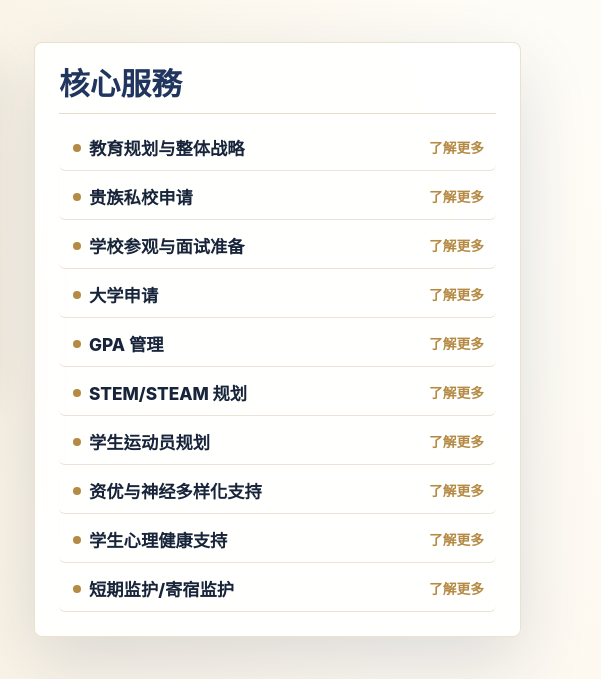
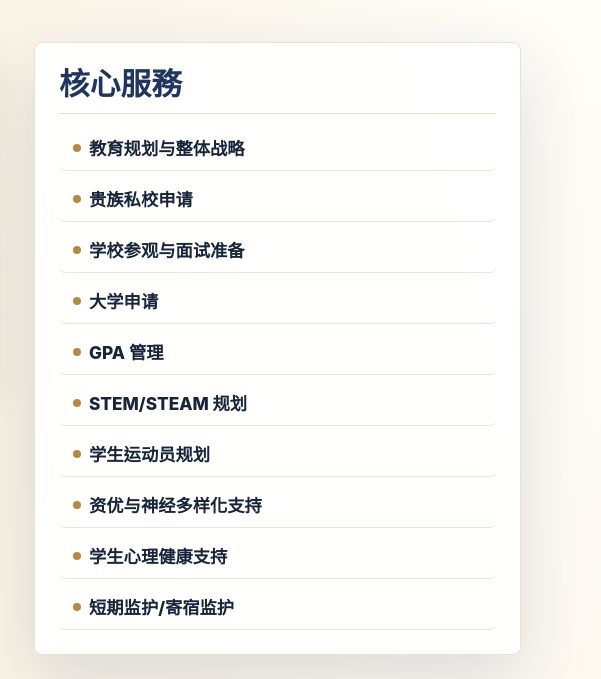
Before and after one commit to animetroconsulting-ui/Animetro-Consulting, a plain HTML site: page zh/index.html in a window 1280 px wide. Shown: the part 83-762 px from the top of the page, 679-1280 px from the left. Drawn offline with Linux system fonts and the light colour scheme.

Commit message:
Add files via upload

```diff
--- a/assets/styles.css
+++ b/assets/styles.css
@@ -278,7 +278,7 @@ p {
   padding: 0;
   list-style: none;
   display: grid;
-  gap: 9px;
+  gap: 10px;
 }
 
 .hero-card li,
@@ -301,6 +301,8 @@ p {
 }
 
 .hero-card li a {
+  display: block;
+  padding: 3px 0;
   color: inherit;
 }
 
@@ -325,7 +327,7 @@ p {
 }
 
 .hero-card .learn-more {
-  display: inline-block;
+  display: none;
   margin-top: 7px;
   color: var(--gold);
   font-size: 0.86rem;
@@ -1143,7 +1145,7 @@ p {
 
 .zh-home .hero-card ul {
   grid-template-columns: 1fr;
-  gap: 4px;
+  gap: 6px;
   margin-top: 12px;
 }
 
@@ -1172,8 +1174,7 @@ p {
   min-height: 44px;
   display: flex;
   align-items: center;
-  justify-content: space-between;
-  gap: 14px;
+  justify-content: flex-start;
   padding: 10px 12px 10px 30px;
 }
 
--- a/zh/index.html
+++ b/zh/index.html
@@ -46,61 +46,51 @@
             <li>
               <a href="/zh/services/#strategic-planning">
                 <span>教育规划与整体战略</span>
-                <span class="learn-more">了解更多</span>
               </a>
             </li>
             <li>
               <a href="/zh/services/#elite-private-school">
                 <span>贵族私校申请</span>
-                <span class="learn-more">了解更多</span>
               </a>
             </li>
             <li>
               <a href="/zh/services/#school-visit-interview">
                 <span>学校参观与面试准备</span>
-                <span class="learn-more">了解更多</span>
               </a>
             </li>
             <li>
               <a href="/zh/services/#university-application">
                 <span>大学申请</span>
-                <span class="learn-more">了解更多</span>
               </a>
             </li>
             <li>
               <a href="/zh/services/#gpa-management">
                 <span>GPA 管理</span>
-                <span class="learn-more">了解更多</span>
               </a>
             </li>
             <li>
               <a href="/zh/services/#steam-pathway">
                 <span>STEM/STEAM 规划</span>
-                <span class="learn-more">了解更多</span>
               </a>
             </li>
             <li>
               <a href="/zh/services/#student-athlete">
                 <span>学生运动员规划</span>
-                <span class="learn-more">了解更多</span>
               </a>
             </li>
             <li>
               <a href="/zh/services/#gifted-diverse-learning">
                 <span>资优与神经多样化支持</span>
-                <span class="learn-more">了解更多</span>
               </a>
             </li>
             <li>
               <a href="/zh/services/#mental-health-support">
                 <span>学生心理健康支持</span>
-                <span class="learn-more">了解更多</span>
               </a>
             </li>
             <li>
               <a href="/zh/services/#short-term-guardianship">
                 <span>短期监护/寄宿监护</span>
-                <span class="learn-more">了解更多</span>
               </a>
             </li>
           </ul>
```
Also changed, not shown: en/index.html (+0 -10 lines), 1 other file.
